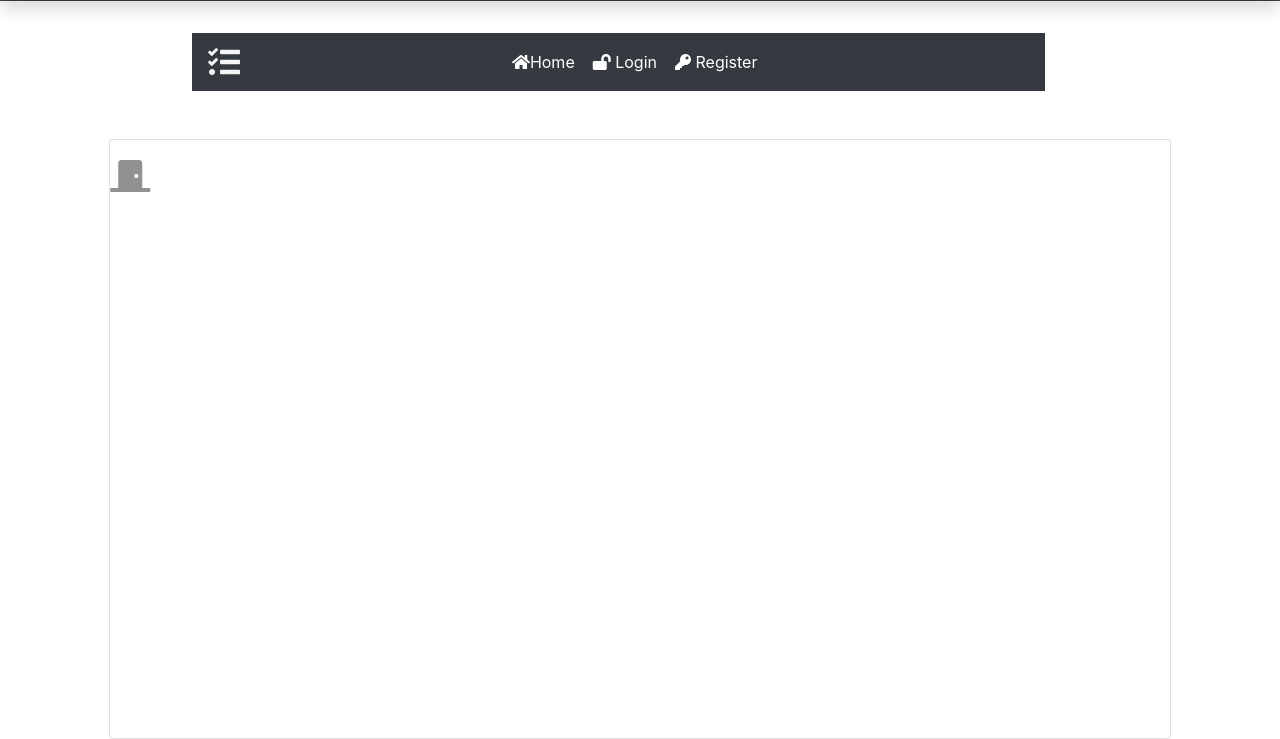
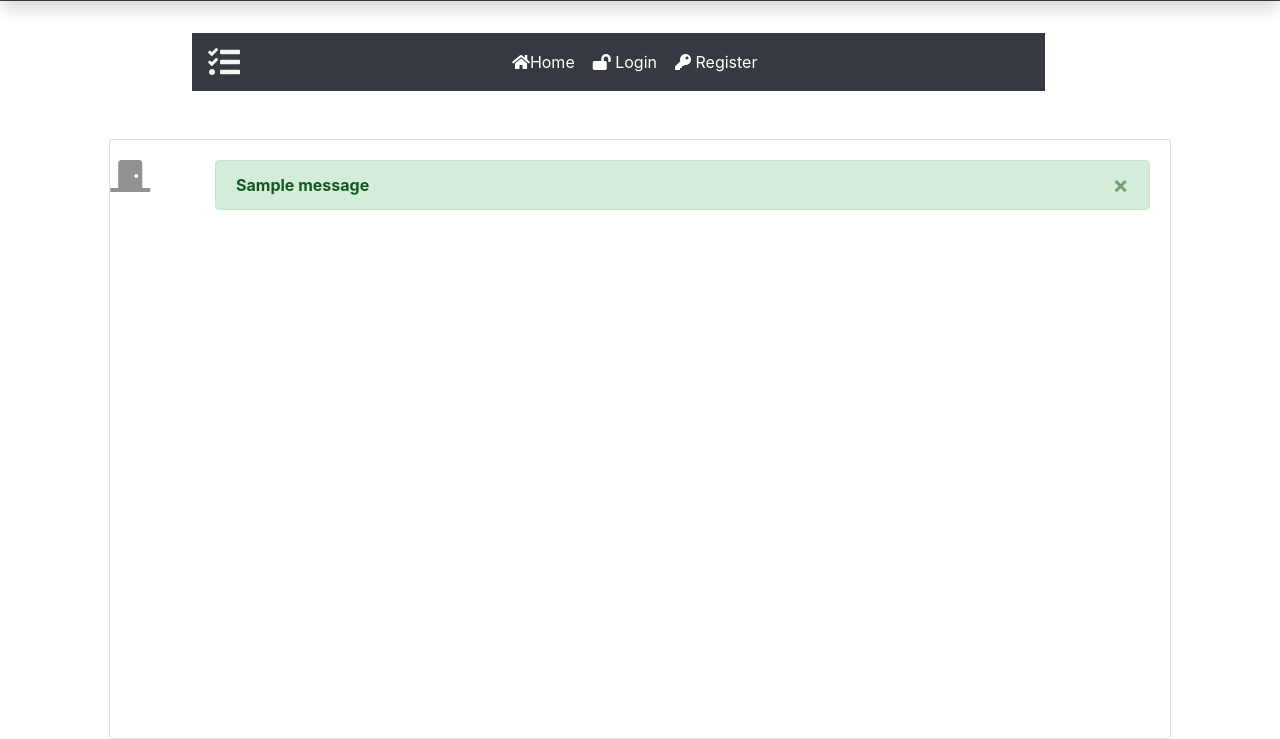
Before and after one commit to i-am-mani/Task-Manager, a Django app: template Main/templates/Main/tasks.html in a window 1280 px wide. Shown: the part 267-1006 px from the top of the page. Run offline with Django 3.2, Linux system fonts and the light colour scheme; the template is opened without the code that fills it, so the values that code supplies are empty; one stand-in notice (Sample message) is shown; some libraries are stand-ins or nearby versions.

Commit message:
Added Message system

```diff
--- a/Main/templates/Main/tasks.html
+++ b/Main/templates/Main/tasks.html
@@ -8,7 +8,7 @@
   </div>
 
   <div class="list-group navList shadow">
-    <a href="{% url 'create_tasks' %}" class="list-group-item list-group-item-action active" id="create_tasks">
+    <a href="{% url 'create_tasks' %}" class="list-group-item list-group-item-action" id="create_tasks">
       <i class="fa fa-plus-circle fa-2x" aria-hidden="true"></i>
       <span class="button-text"> Create a New Task </span>
     </a>
@@ -20,6 +20,18 @@
   </div>
 </div>
 
+<!-- Notifcation Message -->
+  {% if messages %}
+  {% for message in messages %}
+      <div class="alert alert-{% if message.tags == "error" %}danger {% else %}{{ message.tags }} {% endif %} alert-dismissible fade show" role="alert" >
+          <button type="button" class="close" data-dismiss="alert" aria-label="Close">
+          <span aria-hidden="true">&times;</span>
+          </button>
+          <strong>{{message}}</strong>
+      </div>
+  {% endfor %}
+  {% endif %}
+
   {% block task_page %}
 
   {% endblock %}
```
